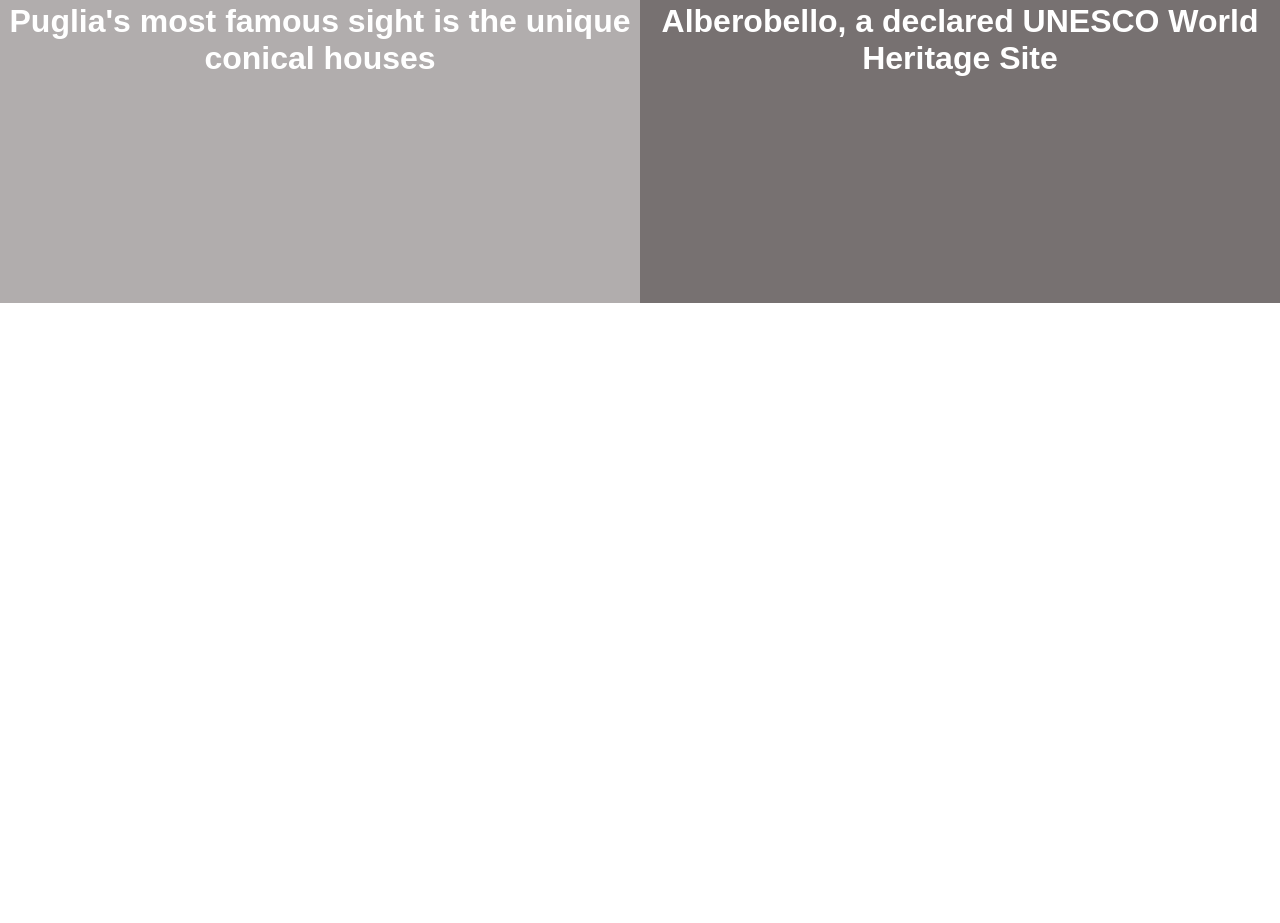
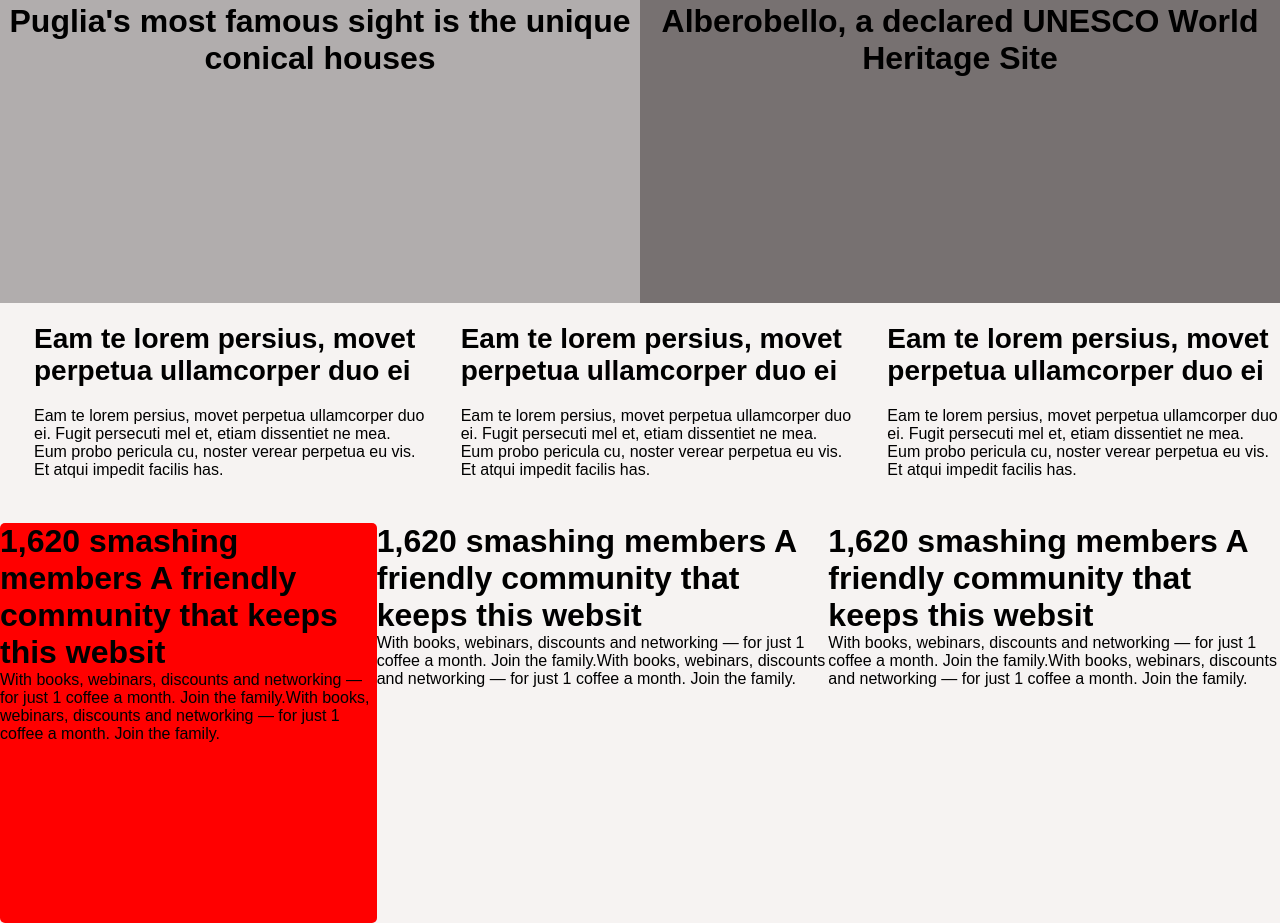
Before and after one commit to abruzy/Design-Teardown, a plain HTML site: page index.html in a window 1280 px wide. Shown: the part 1097-2020 px from the top of the page. Before the commit the page ends 1400 px from the top, so only its background shows below. Drawn offline with Linux system fonts and the light colour scheme.

Commit message:
done work on articles

```diff
--- a/css/style.css
+++ b/css/style.css
@@ -44,7 +44,7 @@ body{
 h1{
     font-weight: 700;
     font-family: sans-serif;
-    color: #fff;
+
 }
 
 .main-left{
@@ -52,12 +52,14 @@ h1{
     width: 50%;
     float: left;
     height: 600px;
+    color: #fff;
 }
 .main-right{
     background: rgb(158, 156, 156);
     width: 50%;
     float:right;
     height: 600px;
+    color: #fff;
 }
 
 .main-left h1{
@@ -102,3 +104,31 @@ nav{
 .main-container{
     background: #F6F3F2;
 }
+.main-articles {
+  display: flex;
+  width: 100%;
+  height: 200px;
+  margin-bottom: 20px;
+}
+
+.article-grid {
+  margin-left: 34px;
+  margin-top: 20px;
+}
+.article-grid p{
+  margin-top: 20px;
+}
+.article-grid h1{
+font-size: 28px;
+}
+.article-box{
+  width: 85%;
+  background: red;
+  height: 400px;
+  border-radius: 5px;
+
+}
+.member-article{
+  display: flex;
+  width: 100%;
+}
--- a/index.html
+++ b/index.html
@@ -36,9 +36,43 @@
 <h1>Alberobello, a declared UNESCO World Heritage Site</h1>
 </div>
 <div class="main-container">
-    <article>
+    <article class="main-articles">
+        <div class="article-grid">
+          <h1>Eam te lorem persius, movet perpetua ullamcorper duo ei</h1>
+          <p>Eam te lorem persius, movet perpetua ullamcorper duo ei. Fugit persecuti mel et, etiam dissentiet ne mea. Eum probo pericula cu, noster verear perpetua eu vis. Et atqui impedit facilis has.
+        </p>
+        </div>
+        <div class="article-grid">
+                <h1>Eam te lorem persius, movet perpetua ullamcorper duo ei</h1>
+                <p>Eam te lorem persius, movet perpetua ullamcorper duo ei. Fugit persecuti mel et, etiam dissentiet ne mea. Eum probo pericula cu, noster verear perpetua eu vis. Et atqui impedit facilis has.
+              </p>
 
+        </div>
+        <div class="article-grid">
+                <h1>Eam te lorem persius, movet perpetua ullamcorper duo ei</h1>
+                <p>Eam te lorem persius, movet perpetua ullamcorper duo ei. Fugit persecuti mel et, etiam dissentiet ne mea. Eum probo pericula cu, noster verear perpetua eu vis. Et atqui impedit facilis has.
+              </p>
+
+        </div>
     </article>
+    <div class="member-article">
+        <div class="article-box">
+                <h1>1,620 smashing members A friendly community that keeps this websit</h1>
+        <p>With books, webinars, discounts and networking — for just 1 coffee a month. Join the family.With books, webinars, discounts and networking — for just 1 coffee a month. Join the family.
+            </p>
+        </div>
+        <div class="article-coloms">
+          <h1>1,620 smashing members A friendly community that keeps this websit</h1>
+        <p>With books, webinars, discounts and networking — for just 1 coffee a month. Join the family.With books, webinars, discounts and networking — for just 1 coffee a month. Join the family.
+            </p>
+        </div>
+        <div class="article-coloms">
+                <h1>1,620 smashing members A friendly community that keeps this websit</h1>
+                <p>With books, webinars, discounts and networking — for just 1 coffee a month. Join the family.With books, webinars, discounts and networking — for just 1 coffee a month. Join the family.
+                    </p>
+
+            </div>
+    </div>
 </div>
    </main>
    <footer>
```
